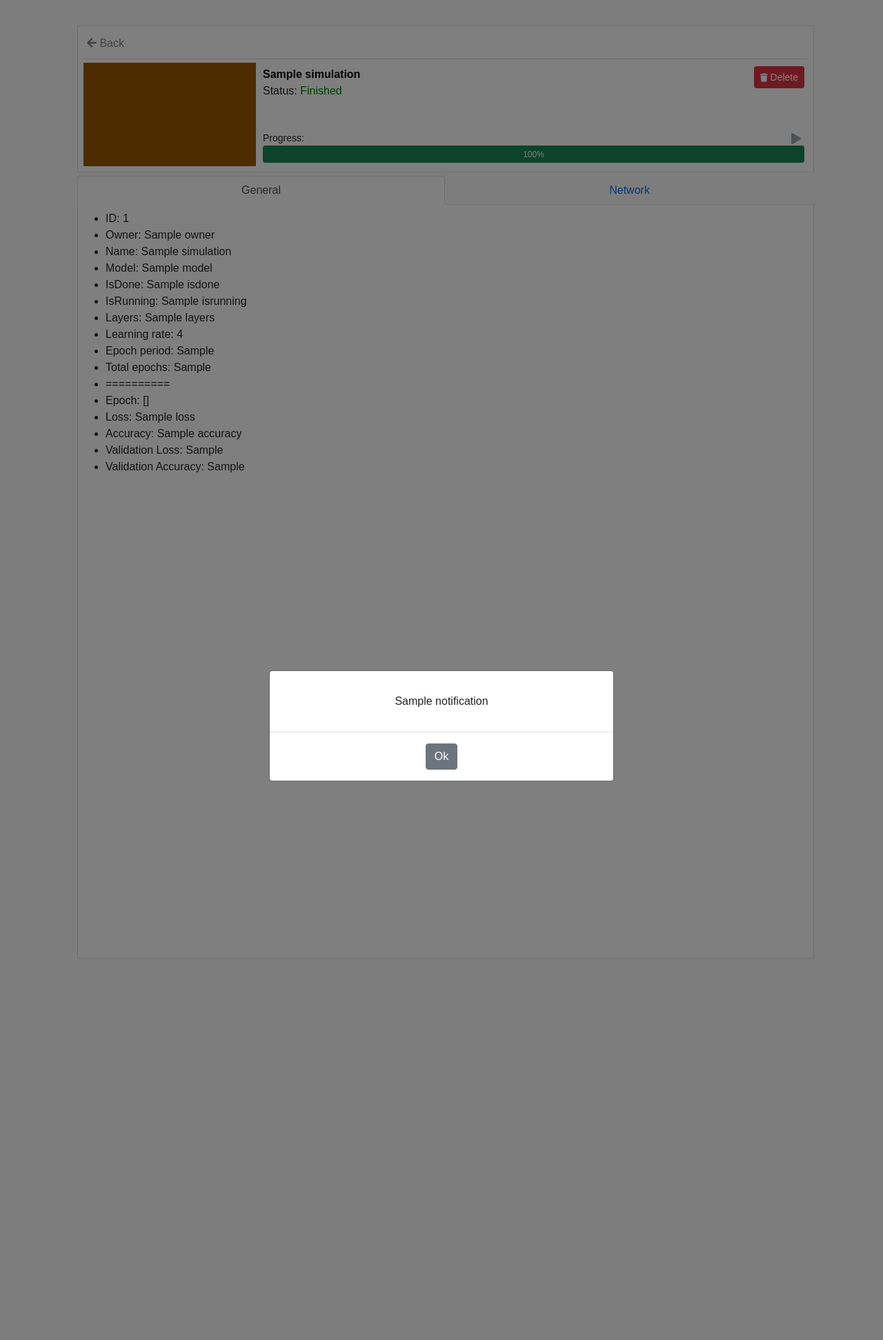
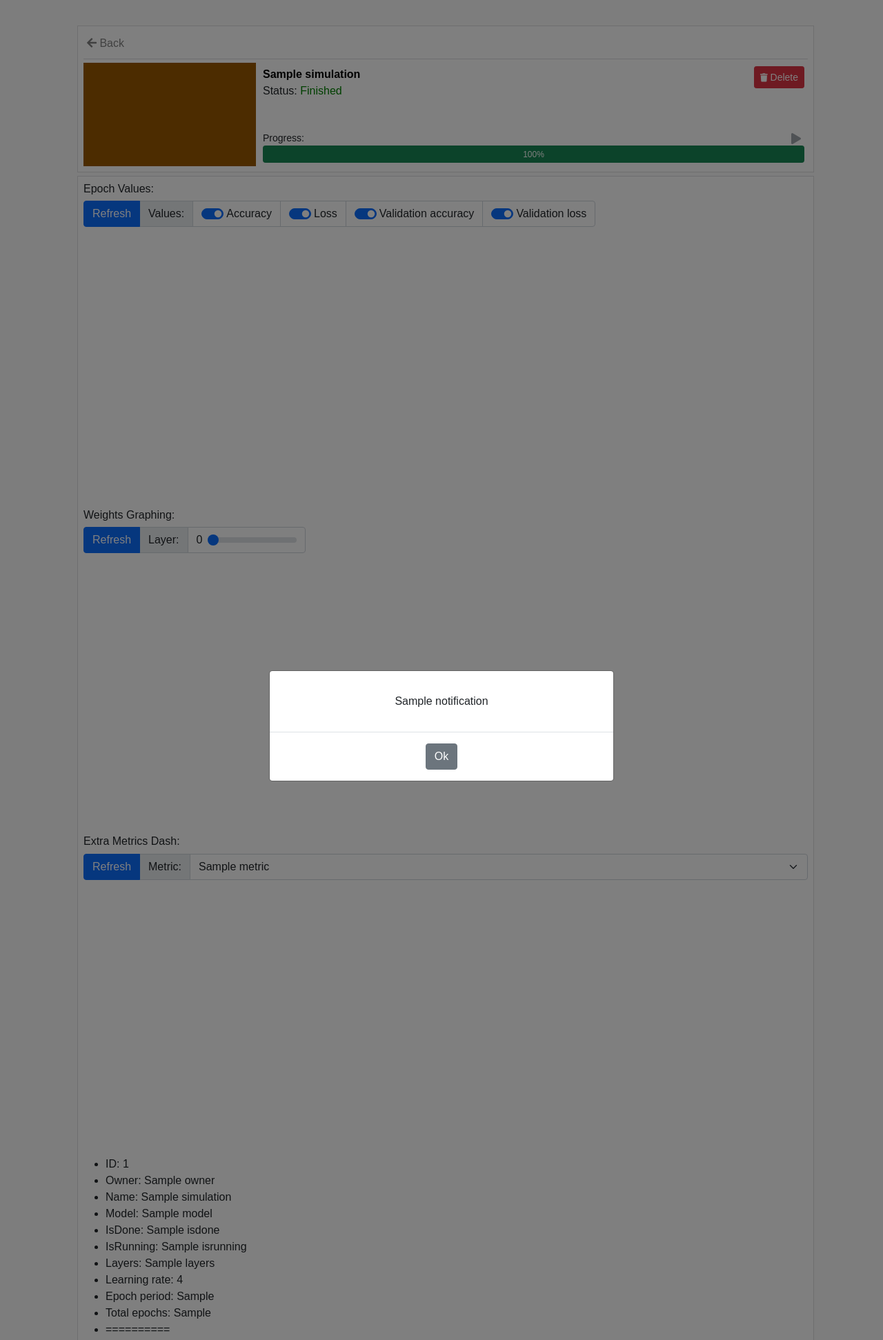
Before and after one commit to Dioben/PI18, a Django app: template server/templates/simulationInfo/simulationInfo.html in a window 1280 px wide. Shown: the part 40-1983 px from the top of the page at 69% size. Run offline with Django 3.2, Linux system fonts and the light colour scheme; the template is opened without the code that fills it: most values are stand-ins (such as "Sample title", 1, 10 or a date in 2020); data that the repository does not hold is empty; some libraries are stand-ins or nearby versions.

Commit message:
Embedded grafana should be fully working

```diff
--- a/server/app/views.py
+++ b/server/app/views.py
@@ -106,7 +106,7 @@ def simulation_info(request, id):
     t_params = {
         'simulation': response,
         'notification': notification,
-        'updates': Update.objects.filter(sim_id=id)
+        'updates': [UpdateSerializer(update).data for update in Update.objects.filter(sim_id=id)]
     }
     return render(request, 'simulationInfo/simulationInfo.html', t_params)
 
@@ -125,7 +125,7 @@ def simulation_info_content1(request, id):
     t_params = {
         'simulation': response,
         'notification': notification,
-        'updates': Update.objects.filter(sim_id=id)
+        'updates': [UpdateSerializer(update).data for update in Update.objects.filter(sim_id=id)]
     }
     return render(request, 'simulationInfo/simulationInfoContent1.html', t_params)
 
@@ -138,7 +138,7 @@ def simulation_info_content2(request, id):
         return response
     t_params = {
         'simulation': response,
-        'updates': Update.objects.filter(sim_id=id)
+        'updates': [UpdateSerializer(update).data for update in Update.objects.filter(sim_id=id)]
     }
     return render(request, 'simulationInfo/simulationInfoContent2.html', t_params)
 
--- a/server/templates/simulationInfo/simulationInfo.html
+++ b/server/templates/simulationInfo/simulationInfo.html
@@ -10,21 +10,17 @@
                 {% include 'simulationInfo/simulationInfoContent1.html' %}
             </div>
             <div style="margin-top: 5px;">
-                <nav>
+                {% comment %}<nav>
                     <div class="nav nav-tabs nav-fill" id="tab" role="tablist">
                         <button class="nav-link active" id="general-tab" data-bs-toggle="tab" data-bs-target="#general" type="button" role="tab" aria-controls="general" aria-selected="true">General</button>
                         <button class="nav-link" id="network-tab" data-bs-toggle="tab" data-bs-target="#network" type="button" role="tab" aria-controls="network" aria-selected="false">Network</button>
                     </div>
-                </nav>
-                <div class="tab-content" id="tabContent" style="border: 1px solid #DCDCDE; border-top: none; min-height: 50vh; background-color: white; padding: 8px">
+                </nav>{% endcomment %}
+                <div class="tab-content" id="tabContent" style="border: 1px solid #DCDCDE; {% comment %}border-top: none;{% endcomment %} min-height: 50vh; background-color: white; padding: 8px">
                     <div class="tab-pane fade show active" id="general" role="tabpanel" aria-labelledby="general-tab">
-                        <div id="content2">
-                            {% include 'simulationInfo/simulationInfoContent2.html' %}
-                        </div>
-                    </div>
-                    <div class="tab-pane fade" id="network" role="tabpanel" aria-labelledby="network-tab">
                         <h6>Epoch Values:</h6>
                         <div class="input-group">
+                            <button id="grafanaEpochValuesRefreshButton" class="btn btn-primary" type="button">Refresh</button>
                             <span class="input-group-text">Values:</span>
                             <div class="input-group-text form-switch" style="background-color: white">
                                 <input id="grafanaEpochValuesAccuracySwitch" class="form-check-input mt-0 ms-0" type="checkbox" checked>
@@ -44,55 +40,21 @@
                             </div>
                         </div>
                         <iframe width="100%" height="400" frameborder="0" id="grafanaEpochValuesIFrame"></iframe>
-                        <script type="text/javascript">
-                            function reloadGrafanaEpochValues() {
-                                let grafanaUrl = "http://localhost:3000/d-solo/oZOstZ3Gz/epoch-values-dash?orgId=1&var-sim_id={{ simulation.id }}&panelId=2";
-                                if ($("#grafanaEpochValuesAccuracySwitch").prop("checked")) {
-                                    grafanaUrl += "&var-values=1";
-                                }
-                                if ($("#grafanaEpochValuesLossSwitch").prop("checked")) {
-                                    grafanaUrl += "&var-values=2";
-                                }
-                                if ($("#grafanaEpochValuesValidationAccuracySwitch").prop("checked")) {
-                                    grafanaUrl += "&var-values=3";
-                                }
-                                if ($("#grafanaEpochValuesValidationLossSwitch").prop("checked")) {
-                                    grafanaUrl += "&var-values=4";
-                                }
-                                $("#grafanaEpochValuesIFrame").prop("src", grafanaUrl);
-                            }
-                            window.addEventListener('load', function() {
-                                reloadGrafanaEpochValues();
-                                $("#grafanaEpochValuesAccuracySwitch").change(reloadGrafanaEpochValues);
-                                $("#grafanaEpochValuesLossSwitch").change(reloadGrafanaEpochValues);
-                                $("#grafanaEpochValuesValidationAccuracySwitch").change(reloadGrafanaEpochValues);
-                                $("#grafanaEpochValuesValidationLossSwitch").change(reloadGrafanaEpochValues);
-                            }, false);
-                        </script>
                         <h6 style="margin-top: 8px">Weights Graphing:</h6>
                         <div class="input-group">
+                            <button id="grafanaWeightsGraphingRefreshButton" class="btn btn-primary" type="button">Refresh</button>
                             <label for="grafanaWeightsGraphingLayerInput" class="input-group-text">Layer:</label>
-                            <input class="form-control" id="grafanaWeightsGraphingLayerInput" type="number" min="0" max="{{ simulation.layers|add:-1 }}" value="0">
+                            <div class="input-group-text form-switch" style="background-color: white">
+                                <span id="grafanaWeightsGraphingLayerNumber" class="me-2"></span>
+                                <input class="form-range" id="grafanaWeightsGraphingLayerInput" type="range" min="0" max="{{ simulation.layers|add:-1 }}" value="0">
+                            </div>
+
                         </div>
                         <iframe width="100%" height="400" frameborder="0" id="grafanaWeightsGraphingIFrame"></iframe>
-                        <script type="text/javascript">
-                            function reloadGrafanaWeightsGraphing() {
-                                let grafanaUrl = "http://localhost:3000/d-solo/kbM_Fx3Mz/weights-graphing?orgId=1&var-sim_id={{ simulation.id }}&panelId=2";
-                                grafanaUrl += "&var-layer=" + $('#grafanaWeightsGraphingLayerInput').val();
-                                $("#grafanaWeightsGraphingIFrame").prop("src", grafanaUrl);
-                            }
-                            window.addEventListener('load', function() {
-                                $("#grafanaWeightsGraphingLayerInput").keyup(function() {
-                                    let input = $('#grafanaWeightsGraphingLayerInput')
-                                    if (input.val() >= input.prop('min') && input.val() <= input.prop('max'))
-                                        reloadGrafanaWeightsGraphing();
-                                });
-                                reloadGrafanaWeightsGraphing();
-                            }, false);
-                        </script>
                         {% if simulation.metrics|length != 0 %}
                             <h6 style="margin-top: 8px">Extra Metrics Dash:</h6>
                             <div class="input-group">
+                                <button id="grafanaExtraMetricsDashRefreshButton" class="btn btn-primary" type="button">Refresh</button>
                                 <label for="grafanaExtraMetricsDashMetricSelect" class="input-group-text">Metric:</label>
                                 <select id="grafanaExtraMetricsDashMetricSelect" class="form-select">
                                     {% for metric in simulation.metrics %}
@@ -101,21 +63,14 @@
                                 </select>
                             </div>
                             <iframe width="100%" height="400" frameborder="0" id="grafanaExtraMetricsDashIFrame"></iframe>
-                            <script type="text/javascript">
-                                function reloadGrafanaExtraMetricsDashGraphing() {
-                                    let grafanaUrl = "http://localhost:3000/d-solo/oZOstZ3Gz/extra-metrics-dash?orgId=1&var-sim_id={{ simulation.id }}&panelId=2";
-                                    grafanaUrl += "&var-metric=" + $("#grafanaExtraMetricsDashMetricSelect").val();
-                                    $("#grafanaExtraMetricsDashIFrame").prop("src", grafanaUrl);
-                                }
-                                window.addEventListener('load', function() {
-                                    $("#grafanaExtraMetricsDashMetricSelect").change(reloadGrafanaExtraMetricsDashGraphing());
-                                    reloadGrafanaExtraMetricsDashGraphing();
-                                }, false);
-                            </script>
                         {% endif %}
-
+                        <div id="content2">
+                            {% include 'simulationInfo/simulationInfoContent2.html' %}
+                        </div>
+                    </div>
+                    {% comment %}<div class="tab-pane fade" id="network" role="tabpanel" aria-labelledby="network-tab">
                         <div id="content3"></div>
-                    </div>
+                    </div>{% endcomment %}
                 </div>
             </div>
         </div>
@@ -152,19 +107,30 @@
     </div>
 
     <script>
-        let lastUpdate = -1;
-        {% if simulation.current_epoch %}
-            lastUpdate = {{ simulation.current_epoch.epoch }};
-        {% endif %}
         window.addEventListener('load', function() {
+            let lastEpoch = -1;
+            {% if simulation.current_epoch %}
+                lastEpoch = {{ simulation.current_epoch.epoch }};
+            {% endif %}
+            let firstUpdate, lastUpdate;
+            {% if updates|length > 0 %}
+                firstUpdate = {{ updates|first|safe }};
+                lastUpdate = {{ updates|last|safe }};
+            {% endif %}
+
+
             setInterval(function() {
                 $.ajax({
                     method: "GET",
                     url: "{% url 'SimulationInfoContext' id=simulation.id.int %}",
                     success: function(data) {
-                        let currentUpdate = JSON.parse(data).simulation.current_epoch.epoch
-                        if (currentUpdate > lastUpdate) {
-                            lastUpdate = currentUpdate
+                        data = JSON.parse(data);
+                        firstUpdate = data.updates[0]
+                        lastUpdate = data.updates[data.updates.length-1]
+                        if (data.simulation.current_epoch == null) return;
+                        let currentEpoch = data.simulation.current_epoch.epoch
+                        if (currentEpoch > lastEpoch) {
+                            lastEpoch = currentEpoch
                             $.get("{% url 'SimulationInfoContent1' id=simulation.id.int %}", function (data) {
                                 $('#content1').html(data)
                             })
@@ -174,11 +140,65 @@
                         }
                     },
                     error: function(data) {
-                        {#console.log(data)#}
-                        console.log('UPDATE AJAX ERROR')
                     }
                 })
             }, 30000);
+
+
+            function reloadGrafanaEpochValues() {
+                let grafanaUrl = "http://localhost:3000/d-solo/oZOstZ3Gz/epoch-values-dash?orgId=1&var-sim_id={{ simulation.id }}&panelId=2";
+                if (firstUpdate !== undefined && lastUpdate !== undefined)
+                    grafanaUrl = "http://localhost:3000/d-solo/oZOstZ3Gz/epoch-values-dash?orgId=1&var-sim_id={{ simulation.id }}"+
+                        "&from="+(firstUpdate.time-30)+"&to="+(lastUpdate.time+30)+"&panelId=2";
+                if ($("#grafanaEpochValuesAccuracySwitch").prop("checked")) {
+                    grafanaUrl += "&var-values=1";
+                }
+                if ($("#grafanaEpochValuesLossSwitch").prop("checked")) {
+                    grafanaUrl += "&var-values=2";
+                }
+                if ($("#grafanaEpochValuesValidationAccuracySwitch").prop("checked")) {
+                    grafanaUrl += "&var-values=3";
+                }
+                if ($("#grafanaEpochValuesValidationLossSwitch").prop("checked")) {
+                    grafanaUrl += "&var-values=4";
+                }
+                $("#grafanaEpochValuesIFrame").prop("src", grafanaUrl);
+            }
+            reloadGrafanaEpochValues();
+            $("#grafanaEpochValuesAccuracySwitch").change(reloadGrafanaEpochValues);
+            $("#grafanaEpochValuesLossSwitch").change(reloadGrafanaEpochValues);
+            $("#grafanaEpochValuesValidationAccuracySwitch").change(reloadGrafanaEpochValues);
+            $("#grafanaEpochValuesValidationLossSwitch").change(reloadGrafanaEpochValues);
+            $("#grafanaEpochValuesRefreshButton").click(reloadGrafanaEpochValues);
+
+
+            function reloadGrafanaWeightsGraphing() {
+                let grafanaUrl = "http://localhost:3000/d-solo/kbM_Fx3Mz/weights-graphing?orgId=1&var-sim_id={{ simulation.id }}&from={{ first.time|add:-30 }}&to=now&panelId=2";
+                if (firstUpdate !== undefined && lastUpdate !== undefined)
+                    grafanaUrl = "http://localhost:3000/d-solo/kbM_Fx3Mz/weights-graphing?orgId=1&var-sim_id={{ simulation.id }}"+
+                        "&from="+(firstUpdate.time-30)+"&to="+(lastUpdate.time+30)+"&panelId=2";
+                grafanaUrl += "&var-layer=" + $('#grafanaWeightsGraphingLayerInput').val();
+                $("#grafanaWeightsGraphingIFrame").prop("src", grafanaUrl);
+                $("#grafanaWeightsGraphingLayerNumber").text($('#grafanaWeightsGraphingLayerInput').val());
+            }
+            $("#grafanaWeightsGraphingLayerInput").on("input", reloadGrafanaWeightsGraphing);
+            $("#grafanaWeightsGraphingRefreshButton").click(reloadGrafanaWeightsGraphing);
+            reloadGrafanaWeightsGraphing();
+
+
+            {% if simulation.metrics|length != 0 %}
+                function reloadGrafanaExtraMetricsDashGraphing() {
+                    let grafanaUrl = "http://localhost:3000/d-solo/oZOstZ3Gz/extra-metrics-dash?orgId=1&var-sim_id={{ simulation.id }}&panelId=2";
+                    if (firstUpdate !== undefined && lastUpdate !== undefined)
+                        grafanaUrl = "http://localhost:3000/d-solo/oZOstZ3Gz/extra-metrics-dash?orgId=1&var-sim_id={{ simulation.id }}"+
+                            "&from="+(firstUpdate.time-30)+"&to="+(lastUpdate.time+30)+"&panelId=2";
+                    grafanaUrl += "&var-metric=" + $("#grafanaExtraMetricsDashMetricSelect").val();
+                    $("#grafanaExtraMetricsDashIFrame").prop("src", grafanaUrl);
+                }
+                $("#grafanaExtraMetricsDashMetricSelect").change(reloadGrafanaExtraMetricsDashGraphing);
+                $("#grafanaExtraMetricsDashRefreshButton").click(reloadGrafanaExtraMetricsDashGraphing);
+                reloadGrafanaExtraMetricsDashGraphing();
+            {% endif %}
         }, false);
     </script>
 {% endblock %}
--- a/server/templates/simulationInfo/simulationInfoContent2.html
+++ b/server/templates/simulationInfo/simulationInfoContent2.html
@@ -1,4 +1,3 @@
-
 <ul>
     <li>ID: {{ simulation.id }}</li>
     <li>Owner: {{ simulation.owner }}</li>
@@ -6,7 +5,7 @@
     <li>Model: {{ simulation.model }}</li>
     <li>IsDone: {{ simulation.isdone }}</li>
     <li>IsRunning: {{ simulation.isrunning }}</li>
-{#                            <li>Biases: {{ simulation.biases }}</li>#}
+{#  <li>Biases: {{ simulation.biases }}</li>#}
     <li>Layers: {{ simulation.layers }}</li>
     <li>Learning rate: {{ simulation.learning_rate }}</li>
     <li>Epoch period: {{ simulation.epoch_interval }}</li>
```
Also changed, not shown: server/app/serializers.py (+7 -0 lines). Lines whose indentation alone changed are shown as unchanged.
